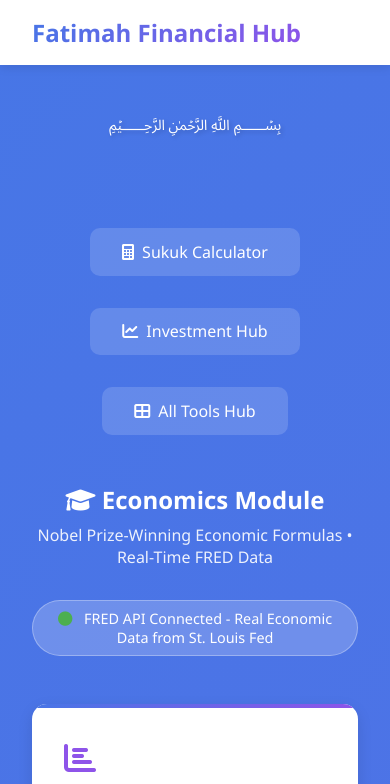
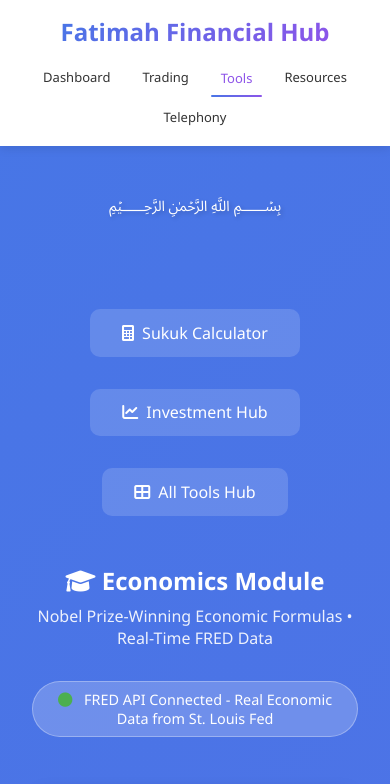
Before and after one commit to emmamimon77-afk/fatimah-financial-hub, a website: page economics/index.html in a window 390 px wide. Shown: the top 784 px of the page. Drawn offline with nearby package versions, Linux system fonts and the light colour scheme.

Commit message:
Fix mobile navigation: show nav links with wrapping instead of hiding them

```diff
--- a/economics/index.html
+++ b/economics/index.html
@@ -496,8 +496,29 @@
                 grid-template-columns: 1fr;
             }
 
+            /* Fix navigation to wrap on mobile instead of hiding */
+            .navbar {
+                flex-direction: column !important;
+                gap: 15px !important;
+                padding: 15px !important;
+            }
             .nav-links {
-                display: none;
+                display: flex !important;
+                flex-wrap: wrap !important;
+                justify-content: center !important;
+                gap: 12px !important;
+            }
+            .nav-links a {
+                font-size: 13px !important;
+                padding: 5px 10px !important;
+            }
+            .dropdown-content {
+                position: static !important;
+                display: none !important;
+            }
+            /* Keep dropdowns accessible but simpler on mobile */
+            .dropdown:hover .dropdown-content {
+                display: none !important;
             }
 
             .page-header h1 {
```
